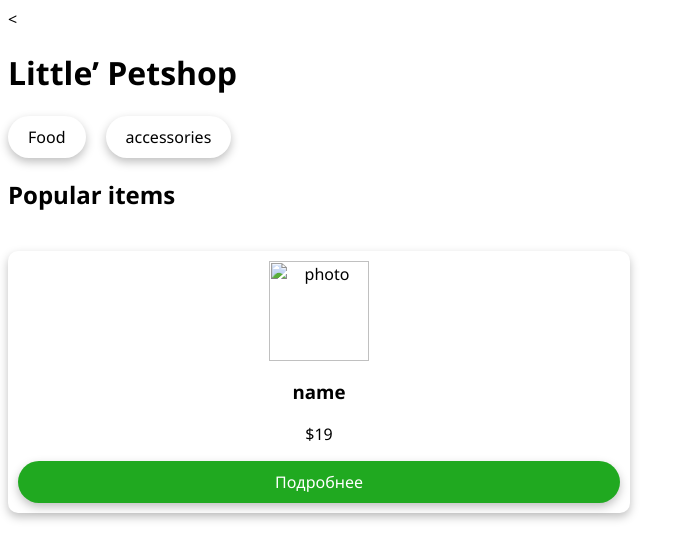
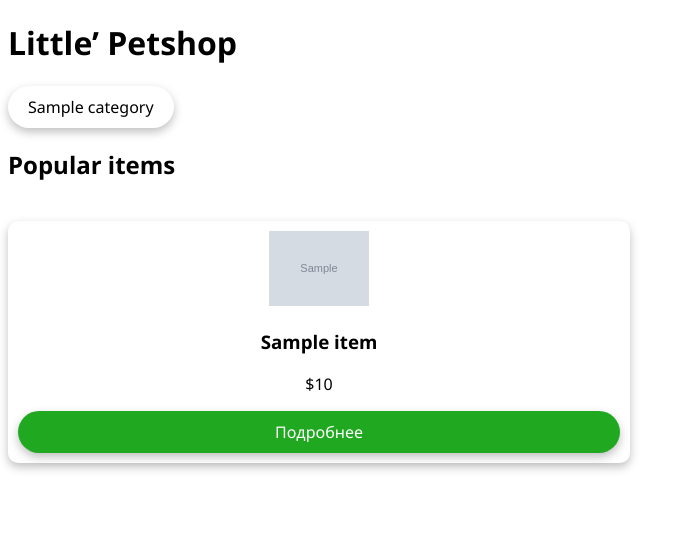
Before and after one commit to med-backer02/simple-crud-web-app-petshop, a PHP site: page / in a window 1280 px wide. Shown: the top 560 px of the page, without its empty margins (0-693 px from the left). Run offline with PHP 8.4, Linux system fonts and the light colour scheme; tables that the repository leaves empty or names only in its code hold one stand-in row (values such as "Sample post"); grey boxes marked "Sample" are stand-in pictures.

Commit message:
add read

```diff
--- a/index.php
+++ b/index.php
@@ -1,7 +1,14 @@
 <?php
-    require("db.php");
+require("db.php");
+$categories = $db->query('SELECT * FROM categories')->fetchAll(2);
+$products = $db->query('SELECT * FROM items')->fetchAll(2);
+
+if (isset($_GET['category'])) {
+    $category_id=$_GET['category'];
+    $products = $db->query("SELECT * FROM items WHERE category=$category_id")->fetchAll(2);
+}
 ?>
-<<!doctype html>
+<!doctype html>
 <html lang="en">
 <head>
     <meta charset="UTF-8">
@@ -12,22 +19,26 @@
     <link rel="stylesheet" href="style.css">
 </head>
 <body>
-    <header><h1>Little’  Petshop</h1></header>
+<header><h1>Little’ Petshop</h1></header>
 
 <main>
     <section class="filters">
-        <a href="#food">Food</a>
-        <a href="#accessories">accessories</a>
+        <?php foreach ($categories as $category): ?>
+            <a href="?category=<?= $category['id']; ?>"
+                <?php if (isset($_GET['category']) && $_GET['category'] == $category['id']) echo 'class="selected"'; ?>
+            ><?= $category['name']; ?></a>
+        <?php endforeach; ?>
     </section>
     <section class="container">
         <h2>Popular items</h2>
-
+        <?php foreach ($products as $item):?>
         <div class="item">
-            <img src="" alt="photo" width="100">
-            <h3>name</h3>
-            <p>$19</p>
-            <a class="button" href="single.php">Подробнее</a>
+            <img src="<?=$item['photo'];?>" alt="photo" width="100">
+            <h3><?=$item['name'];?></h3>
+            <p>$<?=$item['price'];?></p>
+            <a class="button" href="single.php?item_id=<?=$item['id'];?>">Подробнее</a>
         </div>
+        <?php endforeach;?>
     </section>
 </main>
 </body>
--- a/style.css
+++ b/style.css
@@ -74,3 +74,20 @@ a.button, a:hover, a.selected {
     display: flex;
     margin-bottom: 50px;
 }
+
+img {
+    max-width: 100%;
+}
+
+form {
+    display: grid;
+    gap: 10px;
+}
+
+label {
+    text-align: left;
+}
+
+label input, label textarea, label select {
+    width: 100%;
+}
```
Also changed, not shown: single.php (+21 -4 lines).
